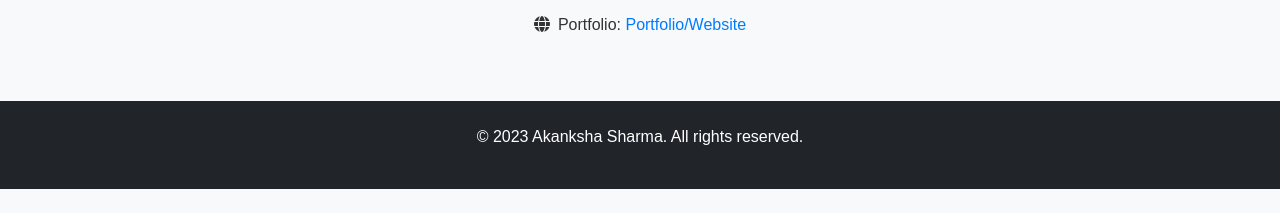
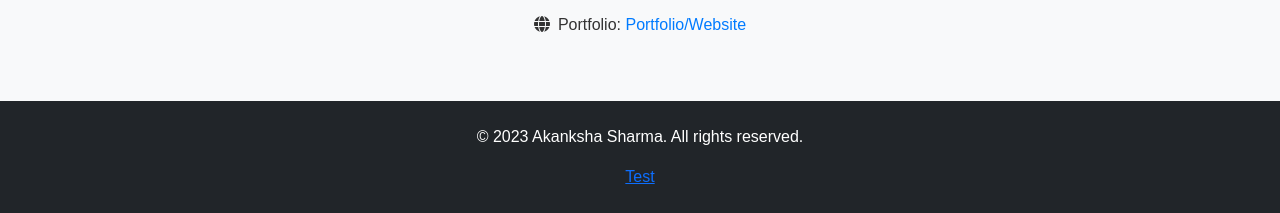
Before and after one commit to akankshasharmahr/certificates, a plain HTML site: page Index.html in a window 1280 px wide. Shown: the part 1635-1848 px from the top of the page. Before the commit the page ends 1824 px from the top, so only its background shows below. Drawn offline with nearby package versions, Linux system fonts and the light colour scheme.

Commit message:
testpage

```diff
--- a/Index.html
+++ b/Index.html
@@ -194,7 +194,7 @@
     <footer class="bg-dark text-white py-4">
         <div class="container text-center">
             <p>&copy; 2023 Akanksha Sharma. All rights reserved.</p>
-            <a href="test.html"></a>
+            <a href="test.html">Test</a>
         </div>
     </footer>
 
```
